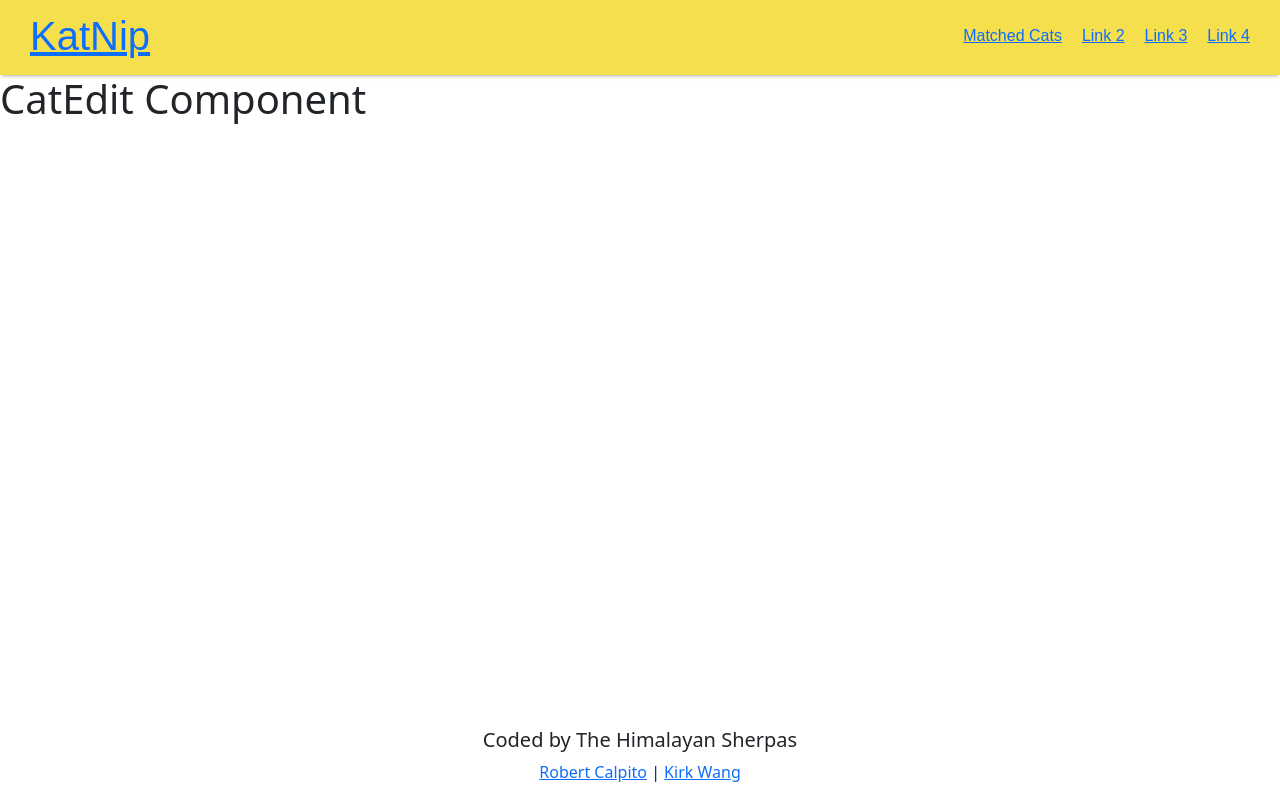
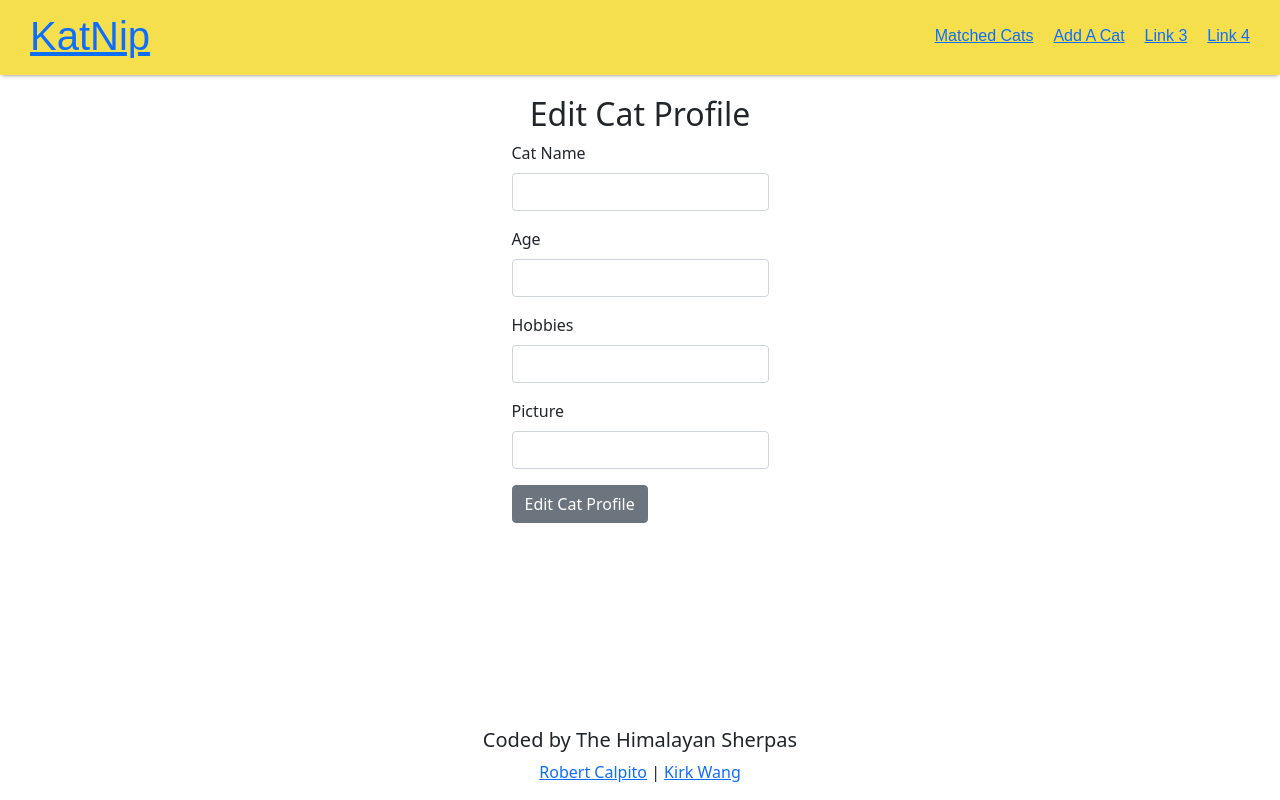
Before and after one commit to learn-academy-2021-echo/cat-tinder-frontend-himalayan-sherpas, a React (Create React App) app: page /catedit/1 in a window 1280 px wide. Built offline with nearby package versions, Linux system fonts and the light colour scheme.

Commit message:
completed update functionality

```diff
--- a/src/App.js
+++ b/src/App.js
@@ -19,8 +19,13 @@ export default class App extends Component {
   }
 
   createCat = (cat) => {
-    console.log(cat)
-  }
+    console.log(cat);
+  };
+
+  updateCat = (cat, id) => {
+    console.log("cat:", cat);
+    console.log("id:", id);
+  };
 
   render() {
     return (
@@ -40,9 +45,18 @@ export default class App extends Component {
               return <CatShow cat={cat} />;
             }}
           />
-          <Route path="/catnew"
-            render={() => <CatNew createCat={this.createCat} />} />
-          <Route path="/catedit" component={CatEdit} />
+          <Route
+            path="/catnew"
+            render={() => <CatNew createCat={this.createCat} />}
+          />
+          <Route
+            path="/catedit/:id"
+            render={(props) => {
+              let id = +props.match.params.id;
+              let cat = this.state.cats.find((cat) => cat.id === id);
+              return <CatEdit updateCat={this.updateCat} cat={cat} />;
+            }}
+          />
           <Route component={NotFound} />
           <h1>learn react</h1>
         </Switch>
--- a/src/components/Header.js
+++ b/src/components/Header.js
@@ -14,8 +14,8 @@ export default class Header extends Component {
           <NavLink to="/catindex">
             <h6>Matched Cats</h6>
           </NavLink>
-          <NavLink to="/">
-            <h6>Link 2</h6>
+          <NavLink to="/catnew">
+            <h6>Add A Cat</h6>
           </NavLink>
           <NavLink to="/">
             <h6>Link 3</h6>
--- a/src/pages/CatEdit.js
+++ b/src/pages/CatEdit.js
@@ -1,11 +1,82 @@
 import React, { Component } from "react";
+import { Redirect } from "react-router-dom";
+import { Form, FormGroup, Input, Label, Button } from "reactstrap";
+import "./CatEdit.css";
+import "../App.css";
 
 export default class CatEdit extends Component {
+  constructor(props) {
+    super(props);
+    this.state = {
+      updateCat: {
+        name: "",
+        age: "",
+        enjoys: "",
+        img: "",
+      },
+      submitted: false,
+    };
+  }
+
+  handleChange = (e) => {
+    let { updateCat } = this.state;
+    updateCat[e.target.name] = e.target.value;
+    this.setState({ updateCat: updateCat });
+  };
+
+  handleSubmit = () => {
+    this.props.updateCat(this.state.updateCat, this.props.cat.id);
+    this.setState({ submitted: true });
+  };
+
   render() {
+    const { cat } = this.props;
     return (
-      <>
-        <h1>CatEdit Component</h1>
-      </>
+      <section>
+        <h2>Edit Cat Profile</h2>
+        <Form>
+          <FormGroup>
+            <Label for="name">Cat Name</Label>
+            <Input
+              type="text"
+              name="name"
+              onChange={this.handleChange}
+              value={this.state.updateCat.name}
+            />
+          </FormGroup>
+          <FormGroup>
+            <Label for="age">Age</Label>
+            <Input
+              type="number"
+              name="age"
+              onChange={this.handleChange}
+              value={this.state.updateCat.age}
+            />
+          </FormGroup>
+          <FormGroup>
+            <Label for="enjoys">Hobbies</Label>
+            <Input
+              type="text"
+              name="enjoys"
+              onChange={this.handleChange}
+              value={this.state.updateCat.enjoys}
+            />
+          </FormGroup>
+          <FormGroup>
+            <Label for="img">Picture</Label>
+            <Input
+              type="text"
+              name="img"
+              onChange={this.handleChange}
+              value={this.state.updateCat.img}
+            />
+          </FormGroup>
+          <Button name="submit" onClick={this.handleSubmit}>
+            Edit Cat Profile
+          </Button>
+          {this.state.submitted && <Redirect to={`/catshow/${cat.id}`} />}
+        </Form>
+      </section>
     );
   }
 }
--- a/src/pages/CatNew.js
+++ b/src/pages/CatNew.js
@@ -1,15 +1,8 @@
 import React, { Component } from "react";
 import { Redirect } from "react-router-dom";
-import {
-  Form,
-  FormGroup,
-  Input,
-  Label,
-  Button
-} from 'reactstrap'
-import './CatNew.css'
-import '../App.css'
-
+import { Form, FormGroup, Input, Label, Button } from "reactstrap";
+import "./CatNew.css";
+import "../App.css";
 
 export default class CatNew extends Component {
   constructor(props) {
@@ -22,25 +15,25 @@ export default class CatNew extends Component {
         img: "",
       },
       submitted: false,
-    }
+    };
   }
 
   handleChange = (e) => {
-    console.log(e.target.value)
-    let { newCat } = this.state
-    newCat[e.target.name] = e.target.value
-    this.setState({ newCat: newCat })
-  }
+    console.log(e.target.value);
+    let { newCat } = this.state;
+    newCat[e.target.name] = e.target.value;
+    this.setState({ newCat: newCat });
+  };
 
   handleSubmit = () => {
-    this.props.createCat(this.state.newCat)
-    this.setState({ submitted: true })
-  }
+    this.props.createCat(this.state.newCat);
+    this.setState({ submitted: true });
+  };
 
   render() {
     return (
       <>
-        <h2>CatNew Component</h2>
+        <h2>Create A New Cat Profile</h2>
         <Form>
           <FormGroup>
             <Label for="name">Cat Name</Label>
@@ -78,7 +71,9 @@ export default class CatNew extends Component {
               value={this.state.newCat.img}
             />
           </FormGroup>
-          <Button name="submit" onClick={this.handleSubmit}>pet me</Button>
+          <Button name="submit" onClick={this.handleSubmit}>
+            pet me
+          </Button>
           {this.state.submitted && <Redirect to="/catindex" />}
         </Form>
       </>
--- a/src/pages/CatShow.js
+++ b/src/pages/CatShow.js
@@ -1,20 +1,29 @@
 import React, { Component } from "react";
-import './CatShow.css';
-import '../App.css';
+import "./CatShow.css";
+import "../App.css";
+import { Button } from "reactstrap";
+import { NavLink } from "react-router-dom";
 
 export default class CatShow extends Component {
   render() {
     const { cat } = this.props;
     return (
       <section>
-        <div className="cat-profile" >
-          <img className="profile-pic" src={cat.image} alt={`${cat.name} Profile Pic`} />
+        <div className="cat-profile">
+          <img
+            className="profile-pic"
+            src={cat.image}
+            alt={`${cat.name} Profile Pic`}
+          />
           <div className="buttons"></div>
           <div className="bio">
             <h2>Meet {cat.name}!</h2>
             <p>Age: {cat.age}</p>
             <p>Enjoys: {cat.enjoys}</p>
           </div>
+          <NavLink to={`/catedit/${this.props.cat.id}`}>
+            <Button>Edit Cat Profile</Button>
+          </NavLink>
         </div>
       </section>
     );
```
Also changed, not shown: src/pages/CatEdit.css (added), 1 other file (tests, documents, lock files or other folders).
